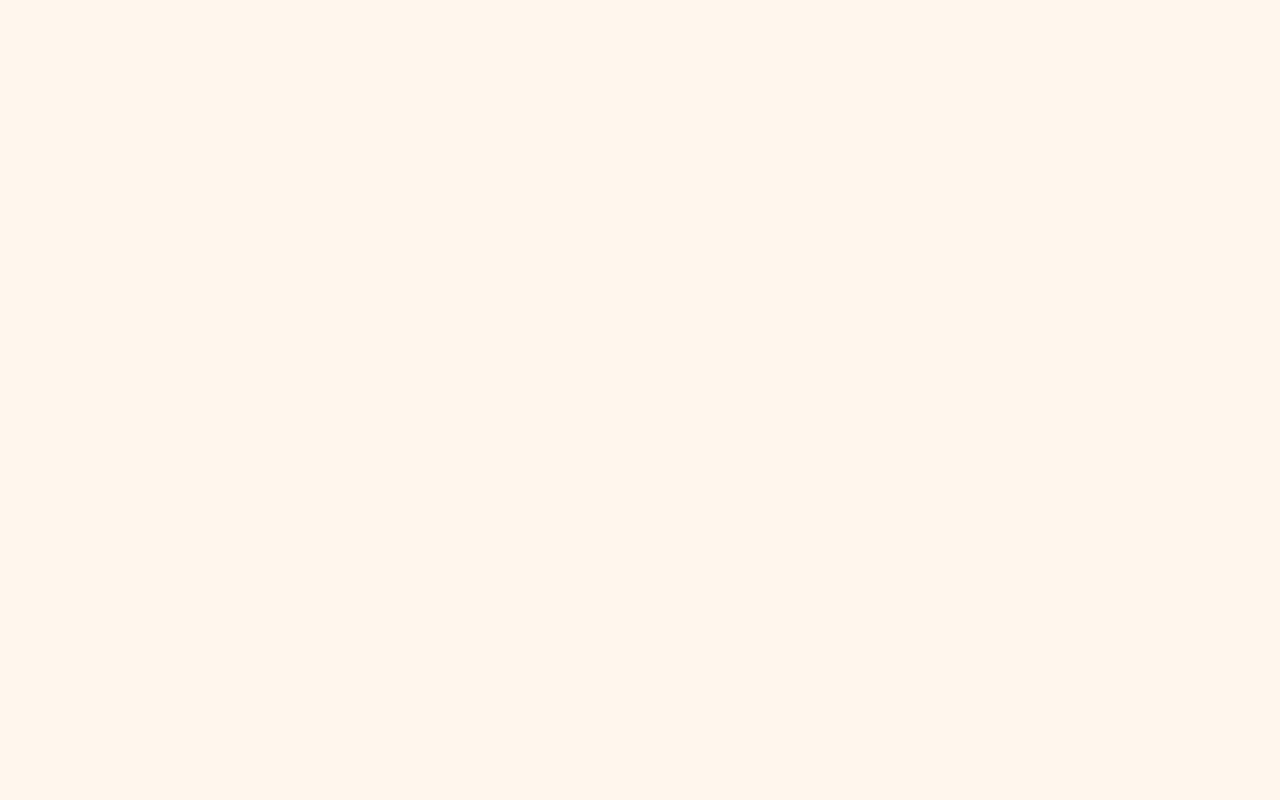
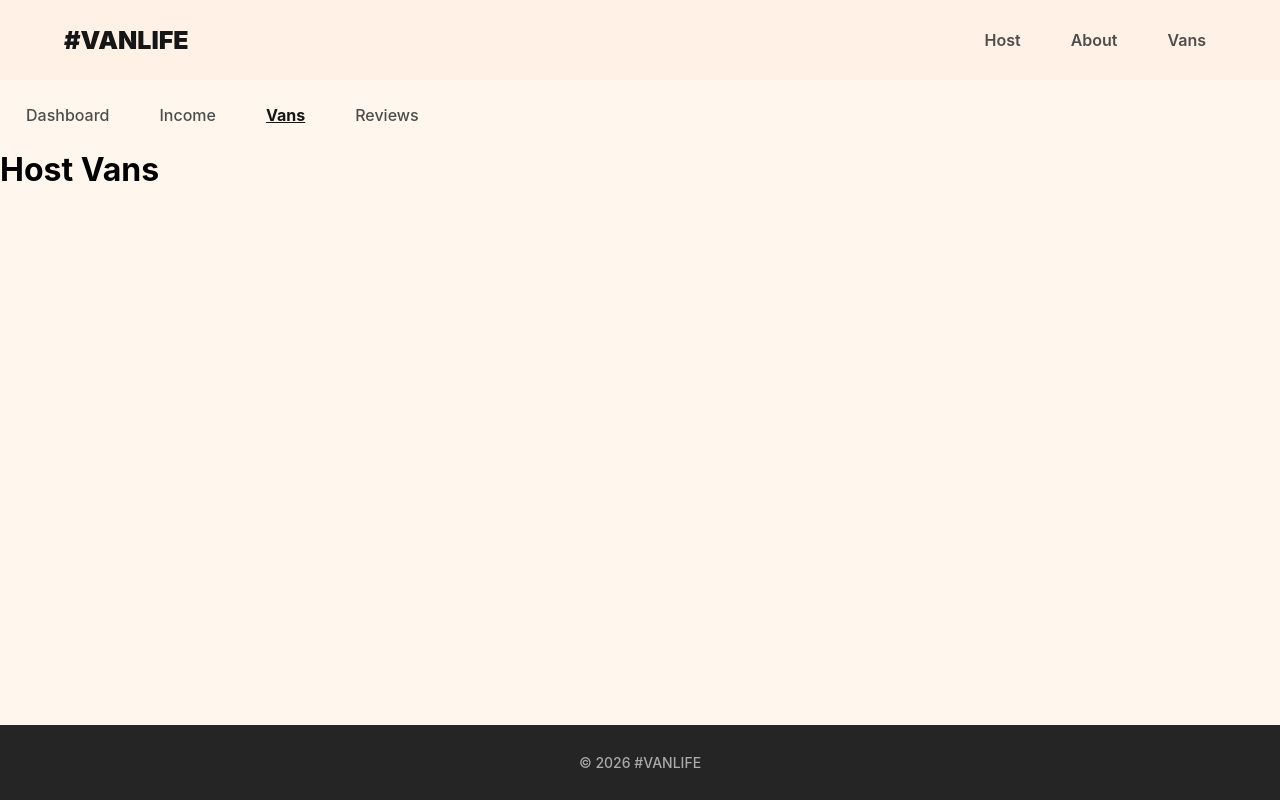
Before and after one commit to DezgunKnight/van-life, a React (Vite) app: page /host/vans in a window 1280 px wide. Before the commit this address had no page. Built offline with nearby package versions, Linux system fonts and the light colour scheme; what miragejs would draw is missing.

Commit message:
added some new nested routes: vans and van detail routes.

```diff
--- a/src/App.jsx
+++ b/src/App.jsx
@@ -9,6 +9,8 @@ import { About } from './Pages/About'
 import { Vans } from './Pages/Vans'
 import { VanDetail } from './Pages/VanDetail'
 import { Layout } from './components/Layout'
+import { HostVans } from './Pages/Host/HostVans'
+import { HostVanDetail } from './Pages/Host/HostVanDetail'
 
 import './server'
 
@@ -23,10 +25,14 @@ function App() {
             <Route path="about" element={<About />} />
             <Route path="vans" element={<Vans />} />
             <Route path="vans/:id" element={<VanDetail />}/>
+
+
             <Route path="host" element={<HostLayout />} >
               <Route index element={<Dashboard />} />
-              <Route path="income" element={<Income />} />
-              <Route path="reviews" element={<Reviews />} />
+              <Route path="income" element={<Income />}/>
+              <Route path="vans" element={<HostVans />}/>
+              <Route path="reviews" element={<Reviews />}/>
+              <Route path="vans/:id" element={<HostVanDetail />} />
             </Route>
           </Route>
         </Routes>
--- /dev/null
+++ b/src/Pages/Host/HostVanDetail.jsx
@@ -0,0 +1,10 @@
+import React from 'react'
+
+
+
+export function HostVanDetail() {
+
+    return (
+        <h1>Host Van Detail</h1>
+    )
+}
--- /dev/null
+++ b/src/Pages/Host/HostVans.jsx
@@ -0,0 +1,10 @@
+import React from 'react'
+
+
+
+export function HostVans() {
+
+    return(
+        <h1>Host Vans</h1>
+    )
+}
--- a/src/components/HostLayout.jsx
+++ b/src/components/HostLayout.jsx
@@ -23,6 +23,11 @@ export function HostLayout() {
           >Income</NavLink>
 
           <NavLink
+            to="vans"
+            style={({isActive}) => isActive ? activeStyles : null}
+          >Vans</NavLink>
+
+          <NavLink
             to="reviews"
             style={({isActive}) => isActive ? activeStyles : null}
           >Reviews</NavLink>
```
